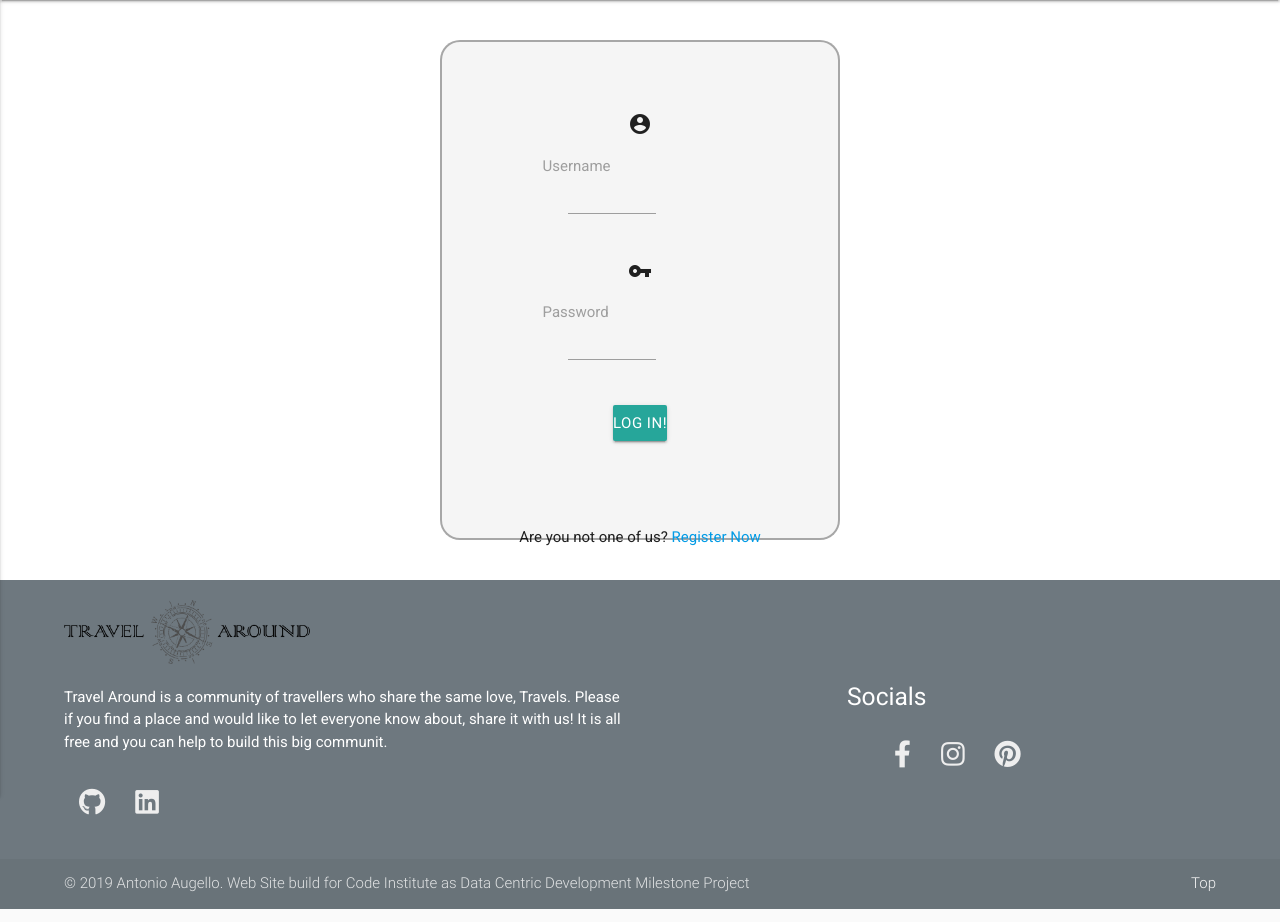
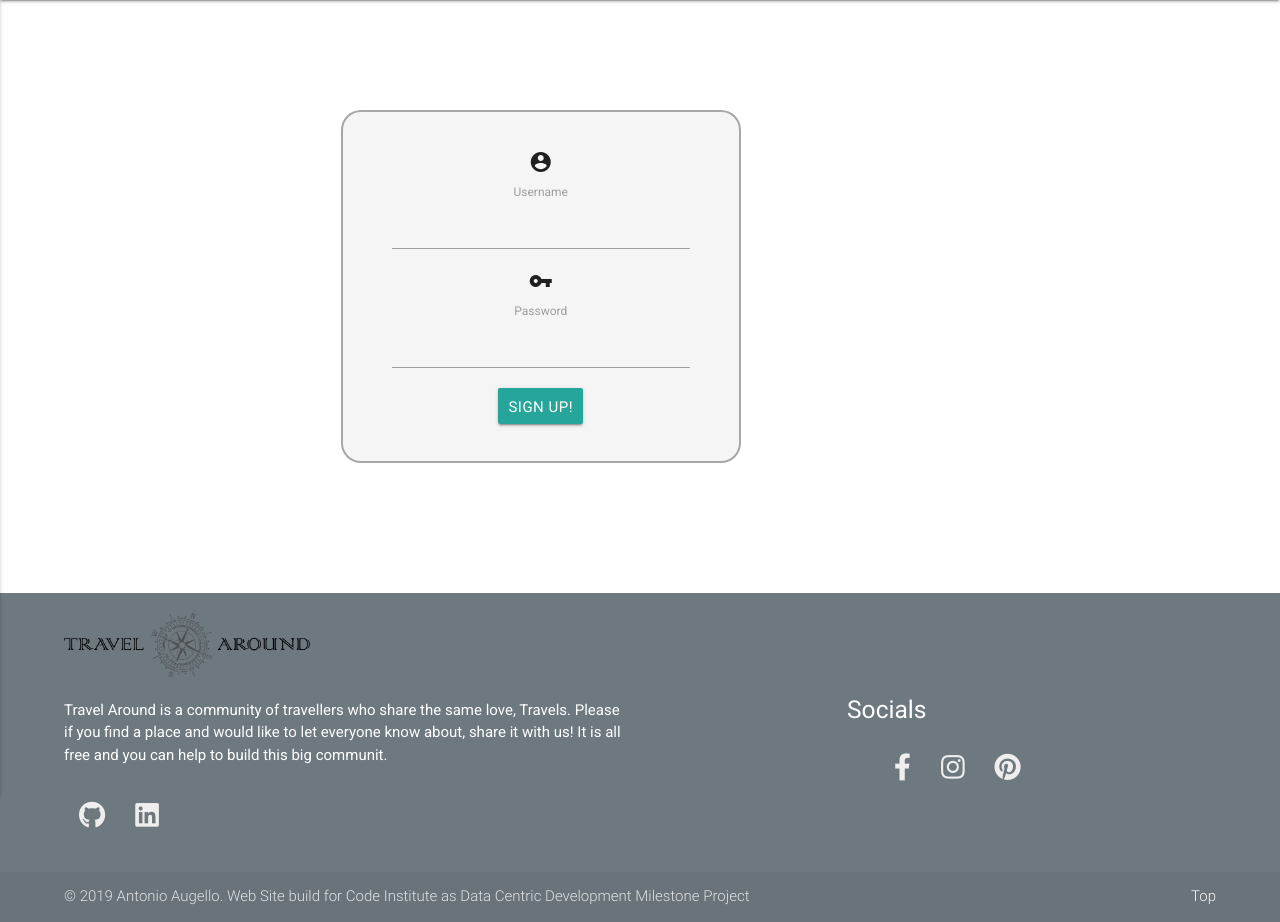
Before and after one commit to augelloantonio/travel-around-milestone, a Flask app: page /login_page in a window 1280 px wide. Shown: the part 64-986 px from the top of the page. Run offline with Flask 2, Linux system fonts and the light colour scheme; some libraries are stand-ins or nearby versions.

Commit message:
html file styled, fixed errors in grid system

```diff
--- a/static/css/style.css
+++ b/static/css/style.css
@@ -268,7 +268,7 @@ materialize-textarea {
     padding: 40px 0 40px;
 }
 
-.login_row {
+.login_area {
     max-width: 400px;
     max-height: 500px;
     margin: auto;
@@ -278,12 +278,24 @@ materialize-textarea {
     text-align: center;
 }
 
+.login_row {
+    padding: 2.5rem;
+}
+
 .login_form {
     padding: 70px 0;
     margin: auto;
     width: 50%;
     text-align: center;
 }
+
+@media (max-width: 720px) {
+    .login_form {
+        width: 80%;
+        padding: 0;
+    }
+}
+
 
 .error_login {
     border: 5px solid #f44336;
--- a/templates/admin_settings.html
+++ b/templates/admin_settings.html
@@ -32,7 +32,7 @@
                 <tr>
                     <td><a href="{{url_for('userpublicpage', user_id=user._id)}}">{{user.username}}</a></td>
                     <td>{{user.right}}
-                        <a href="{{url_for('user_rights', user_id=user._id)}}" class="waves-effect waves-light btn modal-trigger" >Change User Right</a>
+                        <a href="{{url_for('user_rights', user_id=user._id)}}" class="waves-effect waves-light btn modal-trigger btn_personal" >Change User Right</a>
                     </td>
                     <td>{{user.email}}</td>
                     <td>{{count_cities}}</td>
--- a/templates/login.html
+++ b/templates/login.html
@@ -4,32 +4,32 @@
     <li>{{ message }}</li>
     {% endfor %}
 </ul>
-{% endif %} {% endwith %}
-
-{% if session['logged_in']%}
+{% endif %} {% endwith %} {% if session['logged_in']%}
 <h1> You are alreade logged in, please go to the Home Page</h1>
 {%else%}
 <div class="content_login">
-    <div id="loginform" class="login_row col s12">
     <form class="login_form" action="/login" method="POST" novalidate>
+        <div class="row">
+            <div id="loginform" class="login_area col s12 ">
+                <div class="login_row">
                     <i class="material-icons prefix">account_circle</i>
-            <div class="input-field">
-                <input id="username" name="username" type="text">
-                <label id="label_username" for="icon_telephone">Username</label>
+                    <div class="">
+                        <label for="icon_prefix">Username</label>
+                        <input id="username" name="username" type="text" class="validate">
                     </div>
                     <i class="material-icons">vpn_key</i>
-            <div class="input-field">
-                <input id="password" name="password" type="text" >
+                    <div class="">
                         <label for="icon_telephone">Password</label>
+                        <input id="password" name="password" type="text" class="validate">
                     </div>
                     <div>
-                <button id="loginbtn" class="btn waves-effect waves-light" type="submit" name="action">Log In!</button>
-            </div>
-        </form>
-        <div>
-            <p>Are you not one of us? <a href="{{url_for('register')}}">Register Now</a></p>
+                        <button id="loginbtn" class="btn waves-effect waves-light btn_personal" type="submit" name="action">Sign Up!</button>
                     </div>
                 </div>
             </div>
-{%endif%}
-{% endblock %}
+        </div>
+
+    </form>
+
+</div>
+{%endif%} {% endblock %}
--- a/templates/user.html
+++ b/templates/user.html
@@ -9,7 +9,7 @@
 <div class="user_page_header">
     <div class="row">
         <div class="">
-            <h3>Welcome, {{session.username}} <span><a href="{{url_for('logout')}}" class="waves-effect waves-light btn"><i class="material-icons right">cloud</i>Log Out</a></span></h3>
+            <h3>Welcome, {{session.username}} <span><a href="{{url_for('logout')}}" class="waves-effect waves-light btn btn_personal"><i class="material-icons right">cloud</i>Log Out</a></span></h3>
         </div>
     </div>
 </div>
```
Also changed, not shown: templates/signuppage.html (+15 -14 lines). Lines whose indentation alone changed are shown as unchanged.
